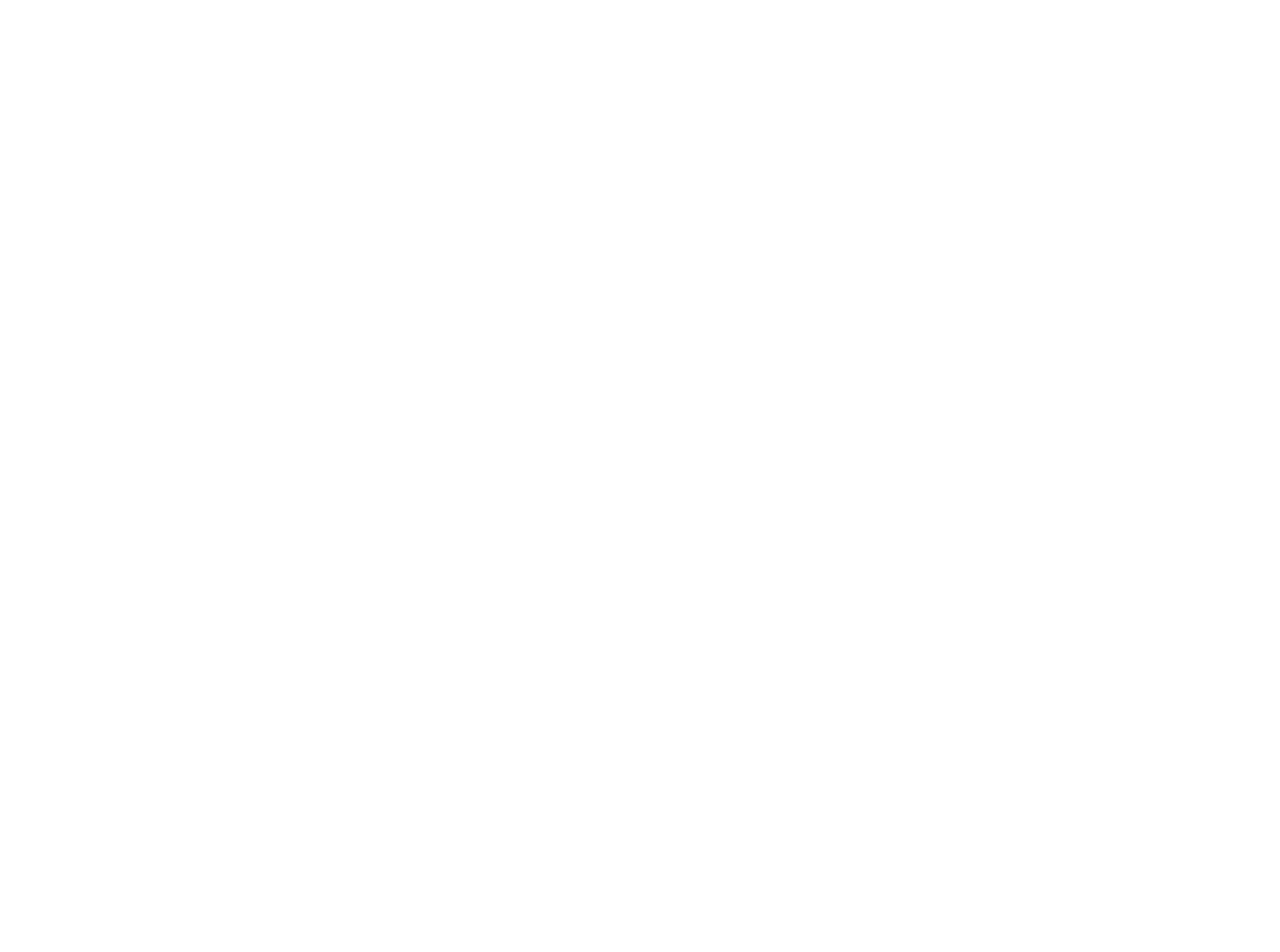
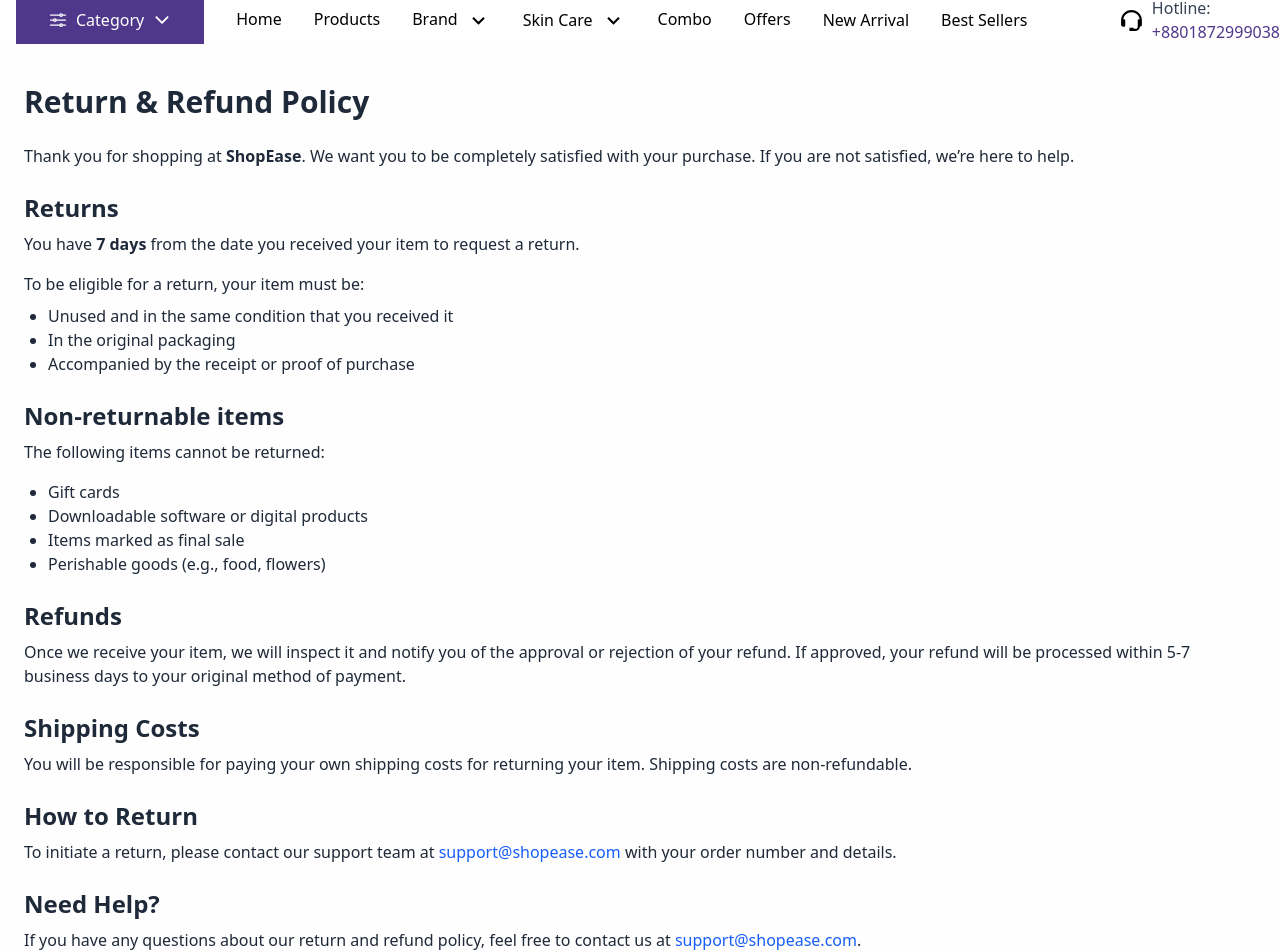
Before and after one commit to shukumar-542/Red-pink-ecommerce, a React (Vite) app: page /return-refund in a window 1280 px wide. Before the commit this address had no page. Shown: the part 85-1037 px from the top of the page. Before the commit the page ends 800 px from the top, so only its background shows below. Built offline with nearby package versions, Linux system fonts and the light colour scheme; a web font is replaced by a local one.

Commit message:
Implement return policy page

```diff
--- a/package.json
+++ b/package.json
@@ -15,6 +15,7 @@
     "react": "^19.1.0",
     "react-dom": "^19.1.0",
     "react-icons": "^5.5.0",
+    "react-inner-image-zoom": "^4.0.1",
     "react-router-dom": "^6.30.0",
     "react-slick": "^0.30.3",
     "slick-carousel": "^1.8.1",
--- a/src/component/Footer/Footer.jsx
+++ b/src/component/Footer/Footer.jsx
@@ -1,6 +1,7 @@
 import { FaLocationDot } from "react-icons/fa6";
 import { HiOutlineMail } from "react-icons/hi";
 import { LuDot, LuPhone } from "react-icons/lu";
+import { Link } from "react-router-dom";
 
 const Footer = () => {
   return (
@@ -28,10 +29,15 @@
           <div>
             <p className="text-xl font-medium mb-4">Customer Service</p>
             <div className="space-y-2 text-[18px]">
+              <Link to={"/about-us"}>
                 <p className="flex items-center cursor-pointer hover:text-[#C14196] transition-all duration-1000 hover:scale-105 "><LuDot /> About Us</p>
+              </Link>
               <p className="flex items-center cursor-pointer hover:text-[#C14196] transition-all duration-1000 hover:scale-105 "><LuDot /> Contact Us</p>
-                <p className="flex items-center cursor-pointer hover:text-[#C14196] transition-all duration-1000 hover:scale-105 "><LuDot /> Return & Refund</p>
+              <Link to="/return-refund"><p className="flex items-center cursor-pointer hover:text-[#C14196] transition-all duration-1000 hover:scale-105 "><LuDot /> Return & Refund</p></Link>
+
+              <Link to={"/shipping-delivery"}>
                 <p className="flex items-center cursor-pointer hover:text-[#C14196] transition-all duration-1000 hover:scale-105 "><LuDot /> Shipping & Delivery</p>
+              </Link>
               <p className="flex items-center cursor-pointer hover:text-[#C14196] transition-all duration-1000 hover:scale-105 "><LuDot /> Store Location</p>
             </div>
           </div>
--- /dev/null
+++ b/src/component/ScrollToTop/ScrollToTop.jsx
@@ -0,0 +1,15 @@
+import { useEffect } from 'react';
+import { useLocation } from 'react-router-dom';
+
+const ScrollToTop = () => {
+  const { pathname } = useLocation();
+
+  useEffect(() => {
+    // Instantly scroll to top without animation
+    window.scrollTo(0, 0);
+  }, [pathname]);
+
+  return null;
+};
+
+export default ScrollToTop;
--- a/src/component/ui/HowToUse/HowToUse.jsx
+++ b/src/component/ui/HowToUse/HowToUse.jsx
@@ -10,6 +10,21 @@
       <p className='pb-3'>3. Apply Tiam Vita B3 Source: Use your fingers to spread two to three drops of serum over your face and neck</p>
       <p className='pb-3'>4. Moisturizer: Use a moisturizer afterward to keep your skin moisturized.</p>
       <p className='pb-3'>5. Sunscreen: It's vital to use sunscreen every day. This is especially true when using brightening products like Tiam Vita B3 Source. Sunscreen helps stop acne from worsening when you're out in the sun.</p>
+
+      <div className="w-full aspect-video">
+        <iframe
+          width="50%"
+          height="50%"
+          src="https://www.youtube.com/embed/Lo4Hm8zCJeg?si=9FUZYkWGMygCjrab"
+
+          title="YouTube video player"
+          frameBorder="0"
+          allow="accelerometer; autoplay; clipboard-write; encrypted-media; gyroscope; picture-in-picture"
+          allowFullScreen
+        ></iframe>
+
+
+      </div>
     </div>
   )
 }
--- a/src/main.jsx
+++ b/src/main.jsx
@@ -12,10 +12,13 @@
 import Register from './pages/Register/Register.jsx'
 import Brand from './pages/Brand/Brand.jsx'
 import CategoryProduct from './pages/CategoryProduct/CategoryProduct.jsx'
+import ScrollToTop from './component/ScrollToTop/ScrollToTop.jsx'
+import ReturnPolicy from './pages/ReturnPolicy/ReturnPolicy.jsx'
 
 createRoot(document.getElementById('root')).render(
   <StrictMode>
     <BrowserRouter>
+    <ScrollToTop />
       <Routes>
         <Route path='/' element={<App />}>
           <Route index  element={<HomePage/>} />
@@ -25,6 +28,9 @@
           <Route path='/cart' element={<Cart/>} />
           <Route path='/brand' element={<Brand/>} />
           <Route path='/category/:category' element={<CategoryProduct/>} />
+          <Route path='/return-refund' element={<ReturnPolicy/>} />
+          <Route path='/shipping-delivery' element={<ReturnPolicy/>} />
+
         </Route>
         <Route path='/auth/login' element={<Login/>} />
         <Route path='/auth/register' element={<Register/>} />
--- a/src/pages/Brand/Brand.jsx
+++ b/src/pages/Brand/Brand.jsx
@@ -1,3 +1,4 @@
+import { Link } from "react-router-dom"
 import brand1 from "../../assets/brand1.webp"
 import brand2 from "../../assets/brand2.webp"
 import brand3 from "../../assets/brand3.webp"
@@ -7,7 +8,7 @@
 import brand7 from "../../assets/brand7.webp"
 
 const Brand = () => {
-    const brands = [brand1, brand2, brand3, brand4, brand5, brand6, brand7,brand1, brand2, brand3, brand4, brand5, brand6, brand7];
+    const brands = [brand1, brand2, brand3, brand4, brand5, brand6, brand7, brand1, brand2, brand3, brand4, brand5, brand6, brand7];
     return (
         <div className='container mx-auto my-5 '>
             <div className="flex flex-wrap gap-4 justify-center">
@@ -16,9 +17,11 @@
                         key={index}
                         className=""
                     >
-                        <div className="bg-white  rounded-md p-2  shadow-md min-w-[200px] flex justify-center">
-                            <img src={brand} alt={`brand-${index}`} className="h-32  w-32 " />
-                        </div>
+                        <Link to={"/category/:category"}>
+                            <div className="bg-white  rounded-md p-2  shadow-md min-w-[200px] flex justify-center">
+                                <img src={brand} alt={`brand-${index}`} className="h-32  w-32 " />
+                            </div>
+                        </Link>
                     </div>
                 ))}
             </div>
--- a/src/pages/ProductDetails/ProductDetails.jsx
+++ b/src/pages/ProductDetails/ProductDetails.jsx
@@ -9,6 +9,8 @@
 import Colors from "../../constants/Colors"
 import ProductDescriptions from "../../component/ui/ProductDescriptions/ProductDescriptions"
 import { Link } from "react-router-dom"
+import InnerImageZoom from 'react-inner-image-zoom';
+import 'react-inner-image-zoom/lib/styles.min.css';
 const ProductDetails = () => {
     const [countProduct, setCountProduct] = useState(1)
     return (
@@ -17,7 +19,17 @@
             <div className='grid grid-cols-1 md:grid-cols-12 gap-5'>
                 <div className='col-span-9  flex gap-5 shadow-2xl rounded-md border-gray-500 p-10'>
                     <div className={` border-[#C14196] border-2 rounded-xl p-2 w-full`}>
-                        <img src={img} className="h-96" alt="" />
+                        {/* <img src={img} className="h-96" alt="" /> */}
+                        <div className="w-[500px]">
+                            <InnerImageZoom
+                                src={img}
+                                zoomSrc={img} // high-res image optional, same as src if not available
+                                zoomType="hover" // zoom on hover
+                                zoomPreload={true}
+                                cursor="zoom-in"
+                                zoomScale={1.5} // 1.5x zoom
+                            />
+                        </div>
                     </div>
                     <div className="space-y-4">
                         <p className="text-xl font-medium text-[#C14196]">Tiam Vita B3 Source 40ml</p>
--- /dev/null
+++ b/src/pages/ReturnPolicy/ReturnPolicy.jsx
@@ -0,0 +1,55 @@
+import React from 'react';
+
+const ReturnPolicy = () => {
+  return (
+    <div className="container mx-auto px-6 py-10 text-gray-800">
+      <h1 className="text-3xl font-bold mb-6">Return & Refund Policy</h1>
+
+      <p className="mb-4">
+        Thank you for shopping at <strong>ShopEase</strong>. We want you to be completely satisfied with your purchase. If you are not satisfied, we’re here to help.
+      </p>
+
+      <h2 className="text-2xl font-semibold mt-6 mb-2">Returns</h2>
+      <p className="mb-4">
+        You have <strong>7 days</strong> from the date you received your item to request a return.
+      </p>
+      <p className="mb-4">
+        To be eligible for a return, your item must be:
+        <ul className="list-disc pl-6 mt-2">
+          <li>Unused and in the same condition that you received it</li>
+          <li>In the original packaging</li>
+          <li>Accompanied by the receipt or proof of purchase</li>
+        </ul>
+      </p>
+
+      <h2 className="text-2xl font-semibold mt-6 mb-2">Non-returnable items</h2>
+      <p className="mb-4">The following items cannot be returned:</p>
+      <ul className="list-disc pl-6 mb-4">
+        <li>Gift cards</li>
+        <li>Downloadable software or digital products</li>
+        <li>Items marked as final sale</li>
+        <li>Perishable goods (e.g., food, flowers)</li>
+      </ul>
+
+      <h2 className="text-2xl font-semibold mt-6 mb-2">Refunds</h2>
+      <p className="mb-4">
+        Once we receive your item, we will inspect it and notify you of the approval or rejection of your refund. If approved, your refund will be processed within 5-7 business days to your original method of payment.
+      </p>
+
+      <h2 className="text-2xl font-semibold mt-6 mb-2">Shipping Costs</h2>
+      <p className="mb-4">
+        You will be responsible for paying your own shipping costs for returning your item. Shipping costs are non-refundable.
+      </p>
+
+      <h2 className="text-2xl font-semibold mt-6 mb-2">How to Return</h2>
+      <p className="mb-4">
+        To initiate a return, please contact our support team at <a href="mailto:support@shopease.com" className="text-blue-600 hover:underline">support@shopease.com</a> with your order number and details.
+      </p>
+
+      <h2 className="text-2xl font-semibold mt-6 mb-2">Need Help?</h2>
+      <p>If you have any questions about our return and refund policy, feel free to contact us at <a href="mailto:support@shopease.com" className="text-blue-600 hover:underline">support@shopease.com</a>.</p>
+    </div>
+  );
+};
+
+export default ReturnPolicy;
```
Also changed, not shown: src/pages/AboutUs/AboutUs.jsx (+48 -5 lines), 1 other file (tests, documents, lock files or other folders). Lines whose indentation alone changed are shown as unchanged.
